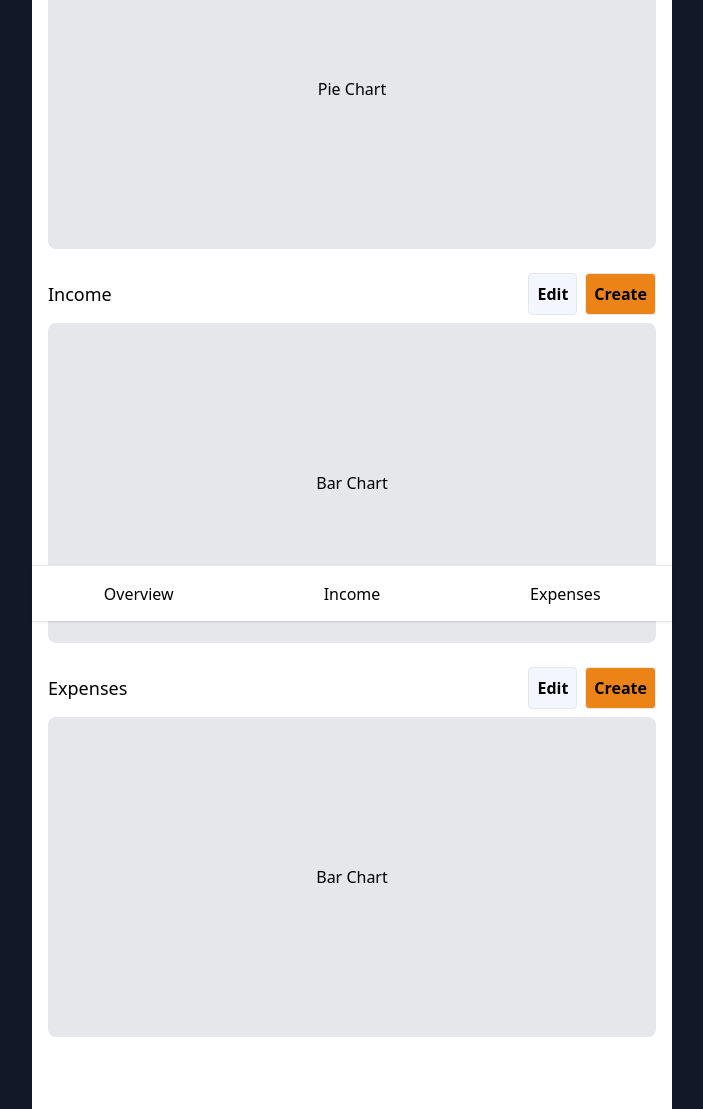
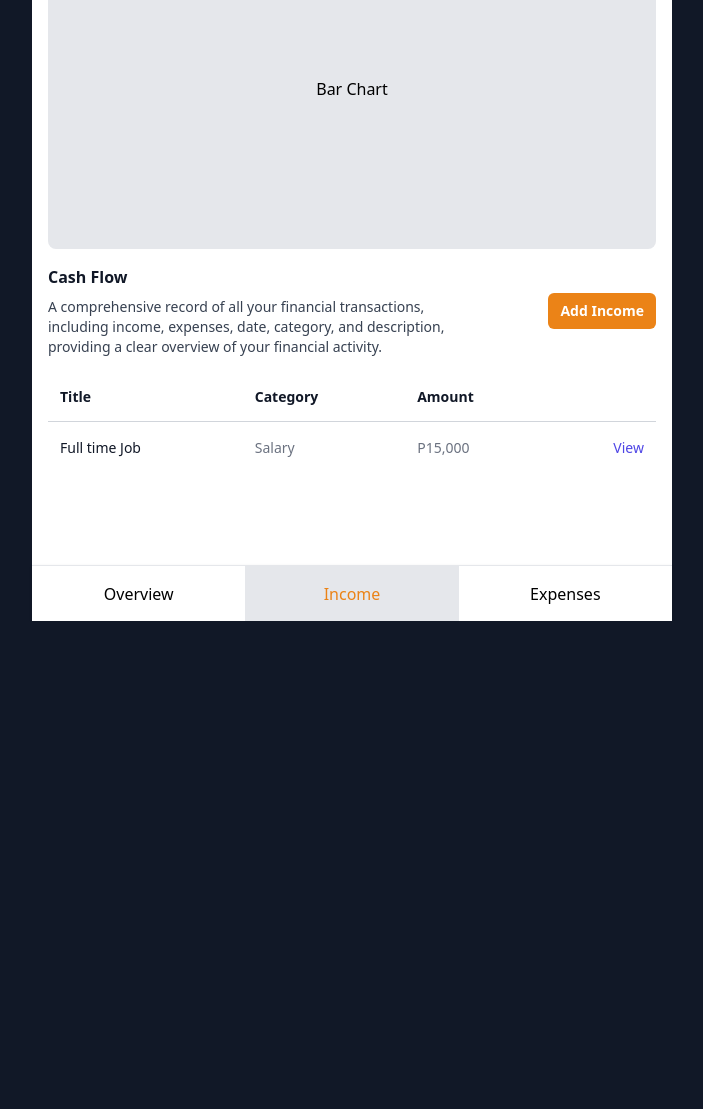
Before and after one commit to josh1506/pocketflow, a Django app: page /income/ in a window 1280 px wide. Shown: the part 179-1288 px from the top of the page, without its empty margins (288-991 px from the left). After the commit the page ends 800 px from the top, so only its background shows below. Run offline with Django 5.2, Linux system fonts and the light colour scheme; data that the repository does not hold is empty.

Commit message:
Create list pages for Income and Expenses, improve UI, and enhance project structure

```diff
--- /dev/null
+++ b/app/expenses/urls.py
@@ -0,0 +1,9 @@
+from django.urls import path
+
+from .views import ExpensesListView
+
+app_name = "expenses"
+
+urlpatterns = [
+    path('', ExpensesListView.as_view(), name='expenses_list'),
+]
--- /dev/null
+++ b/app/income/templates/income/index.html
@@ -0,0 +1,73 @@
+{% extends "base.html" %}
+
+{% block title %}Income{% endblock %}
+
+{% block content %}
+<div class="w-full py-2 px-4">
+    <span class="text-lg">Income Chart</span>
+    <div class="h-80 flex justify-center items-center bg-gray-200 rounded-lg mt-2">
+        <span>Bar Chart</span>
+    </div>
+</div>
+
+<div class="px-4">
+    <div class="sm:flex sm:items-center">
+        <div class="sm:flex-auto">
+            <h1 class="text-base font-semibold text-gray-900">Cash Flow</h1>
+            <p class="mt-2 text-sm text-gray-700">
+                A comprehensive record of all your financial transactions, including income, expenses, date,
+                category, and description, providing a clear overview of your financial activity.
+            </p>
+        </div>
+        <div class="mt-4 sm:mt-0 sm:ml-16 sm:flex-none">
+            <button
+                    type="button"
+                    class="block rounded-md bg-primary px-3 py-2 text-center text-sm font-semibold text-white shadow-xs hover:bg-primaryHover focus-visible:outline-2 focus-visible:outline-offset-2 focus-visible:outline-primaryHover duration-300"
+            >
+                Add Income
+            </button>
+        </div>
+    </div>
+    <div class="mt-4 flow-root">
+        <div class="-mx-4 -my-2 overflow-x-auto sm:-mx-6 lg:-mx-8">
+            <div class="inline-block min-w-full py-2 align-middle sm:px-6 lg:px-8">
+                <table class="min-w-full divide-y divide-gray-300">
+                    <thead>
+                    <tr>
+                        <th scope="col"
+                            class="py-3.5 pr-3 pl-4 text-left text-sm font-semibold text-gray-900 sm:pl-3">
+                            Title
+                        </th>
+                        <th scope="col"
+                            class="px-3 py-3.5 text-left text-sm font-semibold text-gray-900 hidden sm:block">
+                            Category
+                        </th>
+                        <th scope="col" class="px-3 py-3.5 text-left text-sm font-semibold text-gray-900">
+                            Amount
+                        </th>
+                        <th scope="col" class="relative py-3.5 pr-4 pl-3 sm:pr-3">
+                            <span class="sr-only">Actions</span>
+                        </th>
+                    </tr>
+                    </thead>
+                    <tbody class="bg-white">
+                    <tr class="even:bg-gray-50">
+                        <td class="py-4 pr-3 pl-4 text-sm font-medium whitespace-nowrap text-gray-900 sm:pl-3 max-w-[150px] truncate">
+                            Full time Job
+                        </td>
+                        <td class="px-3 py-4 text-sm whitespace-nowrap text-gray-500 hidden sm:block">Salary</td>
+                        <td class="px-3 py-4 text-sm whitespace-nowrap text-gray-500">P15,000</td>
+                        <td class="relative py-4 pr-4 pl-3 text-right text-sm font-medium whitespace-nowrap sm:pr-3">
+                            <a href="#" class="text-indigo-600 hover:text-indigo-900">View<span
+                                    class="sr-only">, Full time Job</span></a>
+                        </td>
+                    </tr>
+
+                    <!-- More income... -->
+                    </tbody>
+                </table>
+            </div>
+        </div>
+    </div>
+</div>
+{% endblock %}
--- a/app/income/urls.py
+++ b/app/income/urls.py
@@ -2,6 +2,8 @@ from django.urls import path
 
 from .views import IncomeListView
 
+app_name = "income"
+
 urlpatterns = [
     path('', IncomeListView.as_view(), name='income_list'),
 ]
--- a/app/income/views.py
+++ b/app/income/views.py
@@ -6,7 +6,7 @@ from .models import Income
 
 class IncomeListView(ListView):
     model = Income
-    template_name = "base.html"
+    template_name = "income/index.html"
     context_object_name = "incomes"
     paginate_by = 20
     ordering = ["-date"]
--- a/config/urls.py
+++ b/config/urls.py
@@ -22,6 +22,7 @@ from django.urls import path, include
 urlpatterns = [
     path('admin/', admin.site.urls),
     path("income/", include("app.income.urls"), name="income"),
+    path("expenses/", include("app.expenses.urls"), name="expenses"),
 ]
 
 if settings.DEBUG:
--- a/tailwind.config.js
+++ b/tailwind.config.js
@@ -3,7 +3,8 @@ const colors = require("tailwindcss/colors")
 
 module.exports = {
     content: [
-        "./templates/**/*.{html,js}"
+        "./templates/**/*.{html,js}",
+        './app/**/templates/**/*.html'
     ],
     theme: {
         colors: {
--- a/templates/base.html
+++ b/templates/base.html
@@ -14,61 +14,66 @@
     <div class="max-w-[40rem] w-full bg-white relative">
         <header class="h-14 flex justify-between items-center px-4 fixed left-0 right-0 bg-white max-w-[40rem] mx-auto border-b">
             <div class="flex gap-2">
-                <img src="asd.png" alt="logo">
-                <span>PocketFlow</span>
+                <a href="#">
+                    <img src="{% static 'images/common/logo.png' %}" width="100" alt="logo">
+                </a>
             </div>
-            <div>
-                More
+
+            <div class="flex items-center">
+                <button class="text-primary">
+                    <svg xmlns="http://www.w3.org/2000/svg" fill="none" height="30" viewBox="0 0 24 24"
+                         stroke-width="2.5"
+                         stroke="currentColor" class="size-6">
+                        <path stroke-linecap="round" stroke-linejoin="round"
+                              d="M3.75 6.75h16.5M3.75 12h16.5m-16.5 5.25h16.5"/>
+                    </svg>
+                </button>
             </div>
         </header>
 
         <main class="flex flex-col gap-2 py-16 min-h-screen">
-            <div class="w-full py-2 px-4">
-                <span class="text-lg">Overview</span>
-                <div class="h-80 flex justify-center items-center bg-gray-200 rounded-lg mt-2">
-                    <span>Pie Chart</span>
-                </div>
-            </div>
-
-            <div class="w-full py-2 px-4">
-                <div class="flex justify-between items-center">
-                    <span class="text-lg">Income</span>
-                    <div class="flex gap-2">
-                        <button class="bg-secondary rounded border p-2 font-semibold hover:bg-secondaryHover duration-300">
-                            Edit
-                        </button>
-                        <button class="bg-primary rounded border p-2 font-semibold hover:bg-primaryHover duration-300">
-                            Create
-                        </button>
-                    </div>
-                </div>
-                <div class="h-80 flex justify-center items-center bg-gray-200 rounded-lg mt-2">
-                    <span>Bar Chart</span>
-                </div>
-            </div>
-
-            <div class="w-full py-2 px-4">
-                <div class="flex justify-between items-center">
-                    <span class="text-lg">Expenses</span>
-                    <div class="flex gap-2">
-                        <button class="bg-secondary rounded border p-2 font-semibold hover:bg-secondaryHover duration-300">
-                            Edit
-                        </button>
-                        <button class="bg-primary rounded border p-2 font-semibold hover:bg-primaryHover duration-300">
-                            Create
-                        </button>
-                    </div>
-                </div>
-                <div class="h-80 flex justify-center items-center bg-gray-200 rounded-lg mt-2">
-                    <span>Bar Chart</span>
-                </div>
-            </div>
+            {% block content %}{% endblock %}
         </main>
 
         <nav class="fixed bottom-0 left-0 right-0 bg-white border-t h-14 flex max-w-[40rem] mx-auto w-full shadow">
-            <button class="h-full w-1/3 bg-white hover:bg-gray-200 duration-500 cursor-pointer">Overview</button>
-            <button class="h-full w-1/3 bg-white hover:bg-gray-200 duration-500 cursor-pointer">Income</button>
-            <button class="h-full w-1/3 bg-white hover:bg-gray-200 duration-500 cursor-pointer">Expenses</button>
+            <a
+                    href="#"
+                    class="h-full w-1/3 hover:bg-gray-200 duration-500 flex items-center justify-center
+                {% if request.resolver_match.app_name == 'overview' %}
+                    bg-gray-200 text-primary pointer-events-none
+                {% else %}
+                    bg-white
+                    cursor-pointer
+                {% endif %}"
+            >
+                Overview
+            </a>
+
+            <a
+                    href="{% url 'income:income_list' %}"
+                    class="h-full w-1/3 hover:bg-gray-200 duration-500 flex items-center justify-center
+                {% if request.resolver_match.app_name == 'income' %}
+                    bg-gray-200 text-primary pointer-events-none
+                {% else %}
+                    bg-white
+                    cursor-pointer
+                {% endif %}"
+            >
+                Income
+            </a>
+
+            <a
+                    href="{% url 'expenses:expenses_list' %}"
+                    class="h-full w-1/3 hover:bg-gray-200 duration-500 flex items-center justify-center
+                {% if request.resolver_match.app_name == 'expenses' %}
+                    bg-gray-200 text-primary
+                {% else %}
+                    bg-white
+                    cursor-pointer
+                {% endif %}"
+            >
+                Expenses
+            </a>
         </nav>
     </div>
 </div>
```
Also changed, not shown: app/expenses/templates/expenses/index.html (added, +77 -0 lines), app/expenses/views.py (+11 -2 lines), templates/overview.html (added, +42 -0 lines), static/images/common/logo.png (added), static/styles/output.css.
